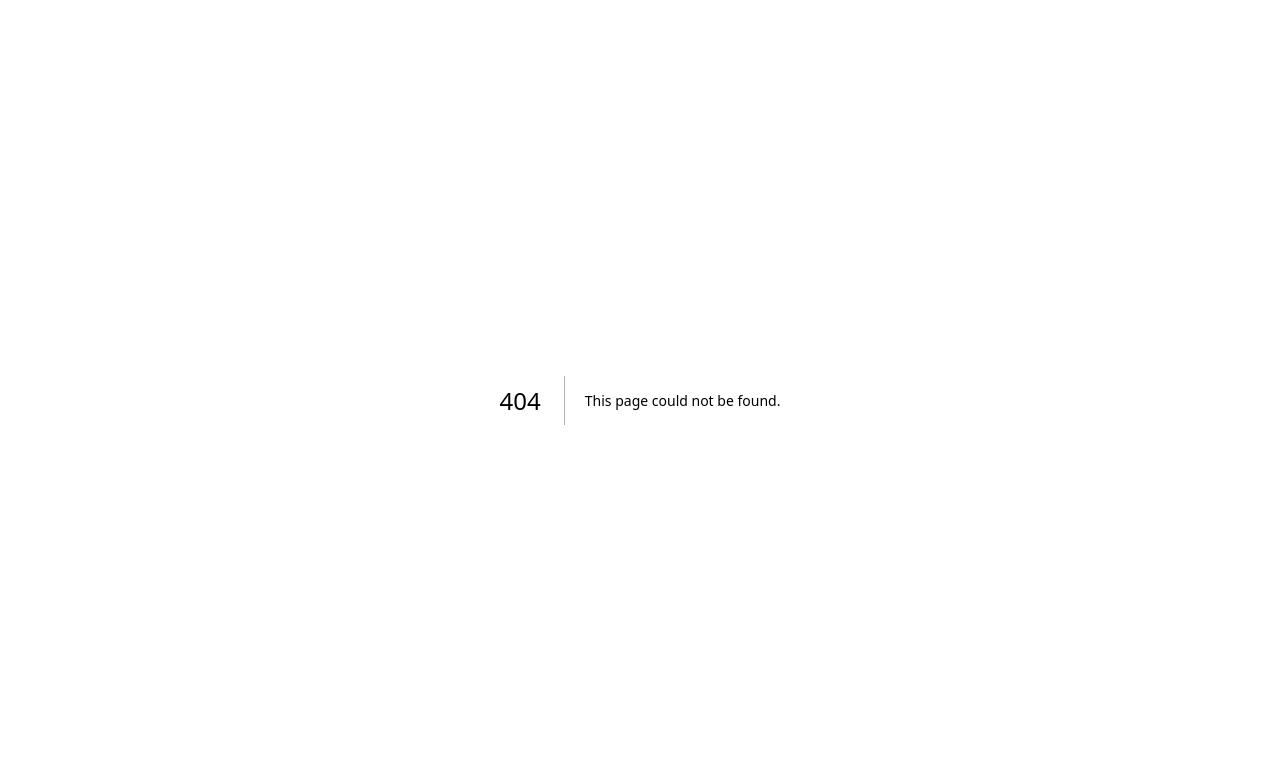
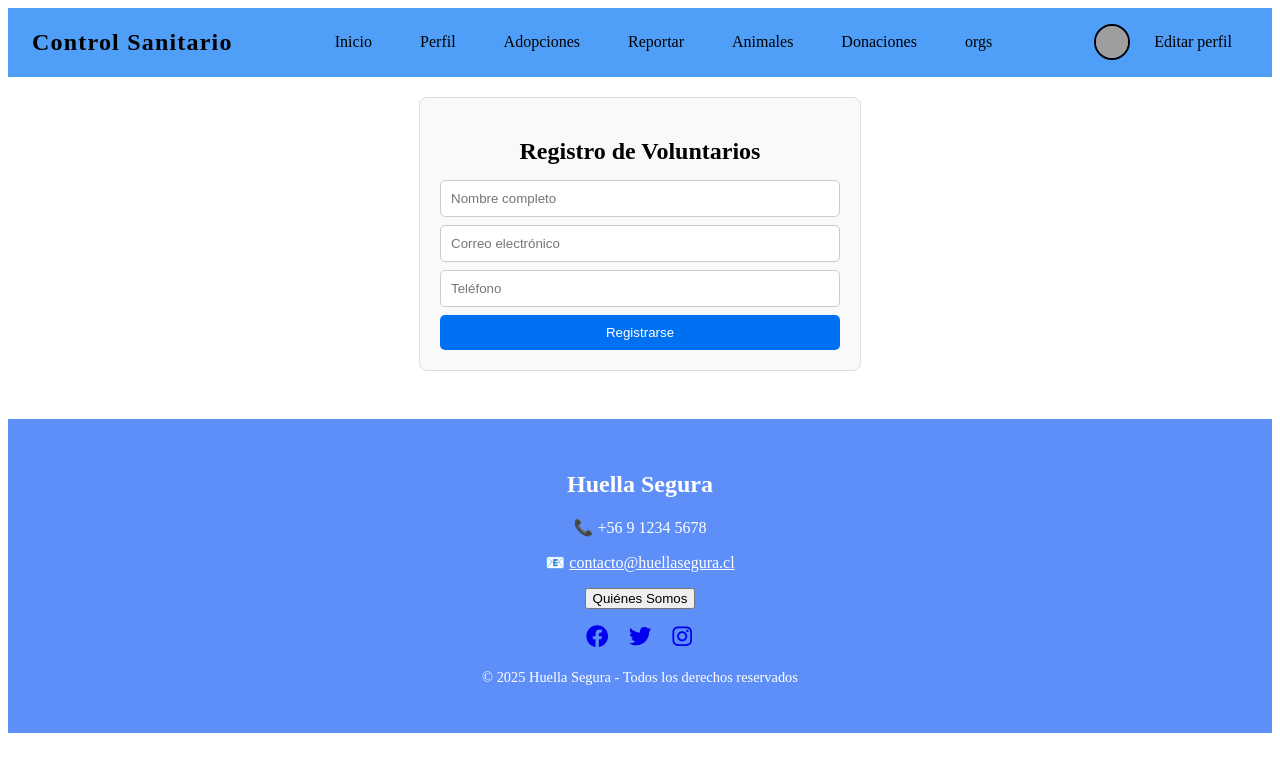
Before and after one commit to imeduuu/integraII, a Next.js app in the folder control-sanitario-next/: page /Voluntarios in a window 1280 px wide. Before the commit this address had no page. Shown: the top 772 px of the page. Built offline with nearby package versions, Linux system fonts and the light colour scheme; grey boxes are pictures that could not be loaded.

Commit message:
Implementar formulario de registro de voluntarios

```diff
--- /dev/null
+++ b/control-sanitario-next/src/components/VolunteerForm.tsx
@@ -0,0 +1,106 @@
+import React, { useState } from "react";
+import styles from "../styles/volunteer-form.module.css";
+
+const VolunteerForm = () => {
+  const [formData, setFormData] = useState({
+    nombre: "",
+    correo: "",
+    telefono: "",
+  });
+
+  const [errors, setErrors] = useState<{ [key: string]: string }>({});
+  const [message, setMessage] = useState("");
+
+  // Manejo de cambios en inputs
+  const handleChange = (e: React.ChangeEvent<HTMLInputElement>) => {
+    const { name, value } = e.target;
+    setFormData({
+      ...formData,
+      [name]: value,
+    });
+  };
+
+  // Validaciones
+  const validate = () => {
+    let newErrors: { [key: string]: string } = {};
+
+    if (!formData.nombre.trim()) {
+      newErrors.nombre = "El nombre es obligatorio.";
+    }
+
+    if (!formData.correo) {
+      newErrors.correo = "El correo es obligatorio.";
+    } else if (!/\S+@\S+\.\S+/.test(formData.correo)) {
+      newErrors.correo = "Formato de correo inválido.";
+    }
+
+    if (!formData.telefono) {
+      newErrors.telefono = "El teléfono es obligatorio.";
+    } else if (!/^[0-9]+$/.test(formData.telefono)) {
+      newErrors.telefono = "El teléfono solo puede contener números.";
+    } else if (formData.telefono.length < 8 || formData.telefono.length > 12) {
+      newErrors.telefono = "El teléfono debe tener entre 8 y 12 dígitos.";
+    }
+
+    return newErrors;
+  };
+
+  // Envío del formulario
+  const handleSubmit = (e: React.FormEvent) => {
+    e.preventDefault();
+    const validationErrors = validate();
+
+    if (Object.keys(validationErrors).length > 0) {
+      setErrors(validationErrors);
+      setMessage("");
+    } else {
+      setErrors({});
+      setMessage("✅ Registro exitoso. ¡Gracias por ser voluntario!");
+      console.log("Datos enviados:", formData);
+      setFormData({ nombre: "", correo: "", telefono: "" });
+    }
+  };
+
+  return (
+    <div className={styles.formContainer}>
+      <h2>Registro de Voluntarios</h2>
+      <form onSubmit={handleSubmit} className={styles.form}>
+        {/* Nombre */}
+        <input
+          type="text"
+          name="nombre"
+          placeholder="Nombre completo"
+          value={formData.nombre}
+          onChange={handleChange}
+        />
+        {errors.nombre && <p className={styles.error}>{errors.nombre}</p>}
+
+        {/* Correo */}
+        <input
+          type="email"
+          name="correo"
+          placeholder="Correo electrónico"
+          value={formData.correo}
+          onChange={handleChange}
+        />
+        {errors.correo && <p className={styles.error}>{errors.correo}</p>}
+
+        {/* Teléfono */}
+        <input
+          type="tel"
+          name="telefono"
+          placeholder="Teléfono"
+          value={formData.telefono}
+          onChange={handleChange}
+        />
+        {errors.telefono && <p className={styles.error}>{errors.telefono}</p>}
+
+        <button type="submit">Registrarse</button>
+      </form>
+
+      {message && <p className={styles.message}>{message}</p>}
+    </div>
+  );
+};
+
+export default VolunteerForm;
--- /dev/null
+++ b/control-sanitario-next/src/pages/Voluntarios.tsx
@@ -0,0 +1,18 @@
+import React from "react";
+import Navbar from "../components/Navbar";
+import Footer from "../components/Footer";
+import VolunteerForm from "../components/VolunteerForm";
+
+const VoluntariosPage = () => {
+  return (
+    <>
+      <Navbar />
+      <main>
+        <VolunteerForm />
+      </main>
+      <Footer />
+    </>
+  );
+};
+
+export default VoluntariosPage;
--- /dev/null
+++ b/control-sanitario-next/src/styles/volunteer-form.module.css
@@ -0,0 +1,51 @@
+.formContainer {
+  max-width: 400px;
+  margin: 20px auto;
+  padding: 20px;
+  border: 1px solid #ddd;
+  border-radius: 8px;
+  background: #f9f9f9;
+}
+
+.formContainer h2 {
+  text-align: center;
+  margin-bottom: 15px;
+}
+
+.form {
+  display: flex;
+  flex-direction: column;
+}
+
+.form input {
+  margin-bottom: 8px;
+  padding: 10px;
+  border: 1px solid #ccc;
+  border-radius: 5px;
+}
+
+.form button {
+  padding: 10px;
+  background: #0070f3;
+  color: white;
+  border: none;
+  border-radius: 5px;
+  cursor: pointer;
+}
+
+.form button:hover {
+  background: #005bb5;
+}
+
+.message {
+  margin-top: 10px;
+  text-align: center;
+  font-weight: bold;
+  color: green;
+}
+
+.error {
+  color: red;
+  font-size: 0.9rem;
+  margin-bottom: 5px;
+}
```
